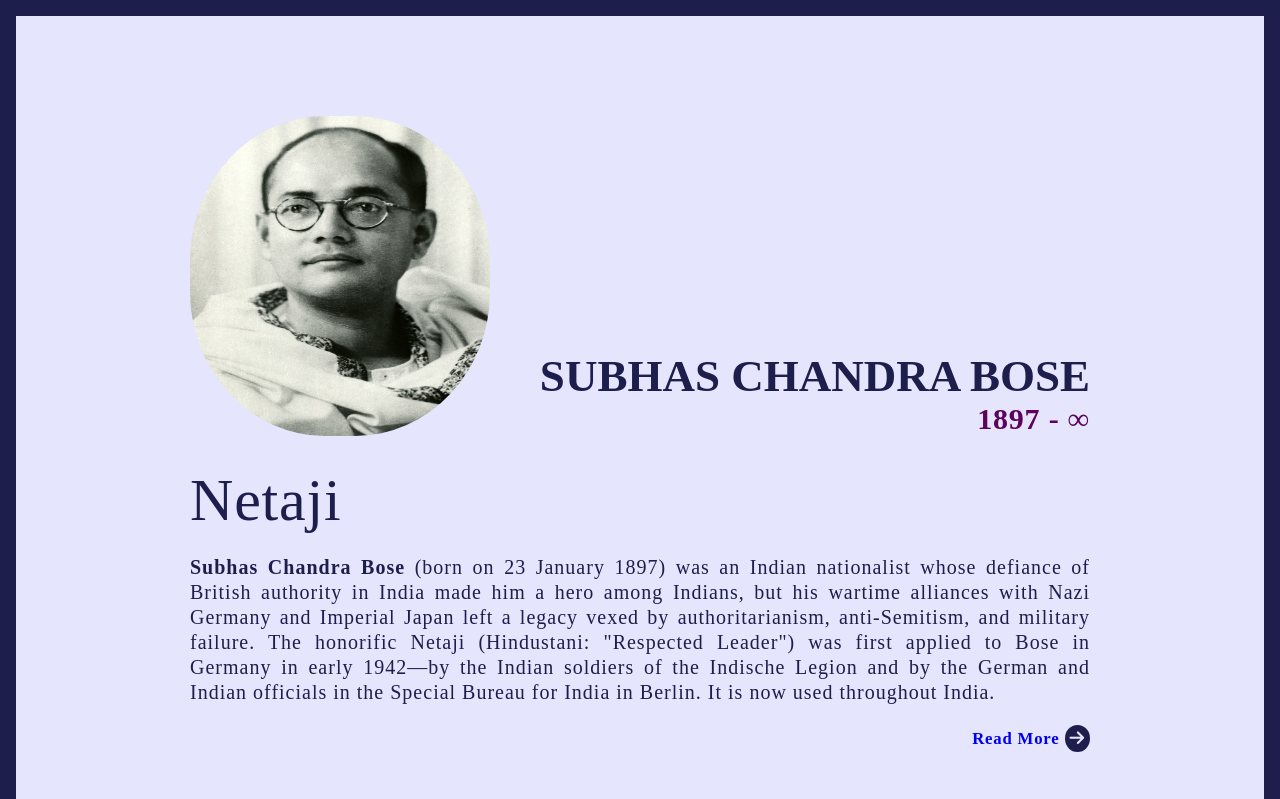
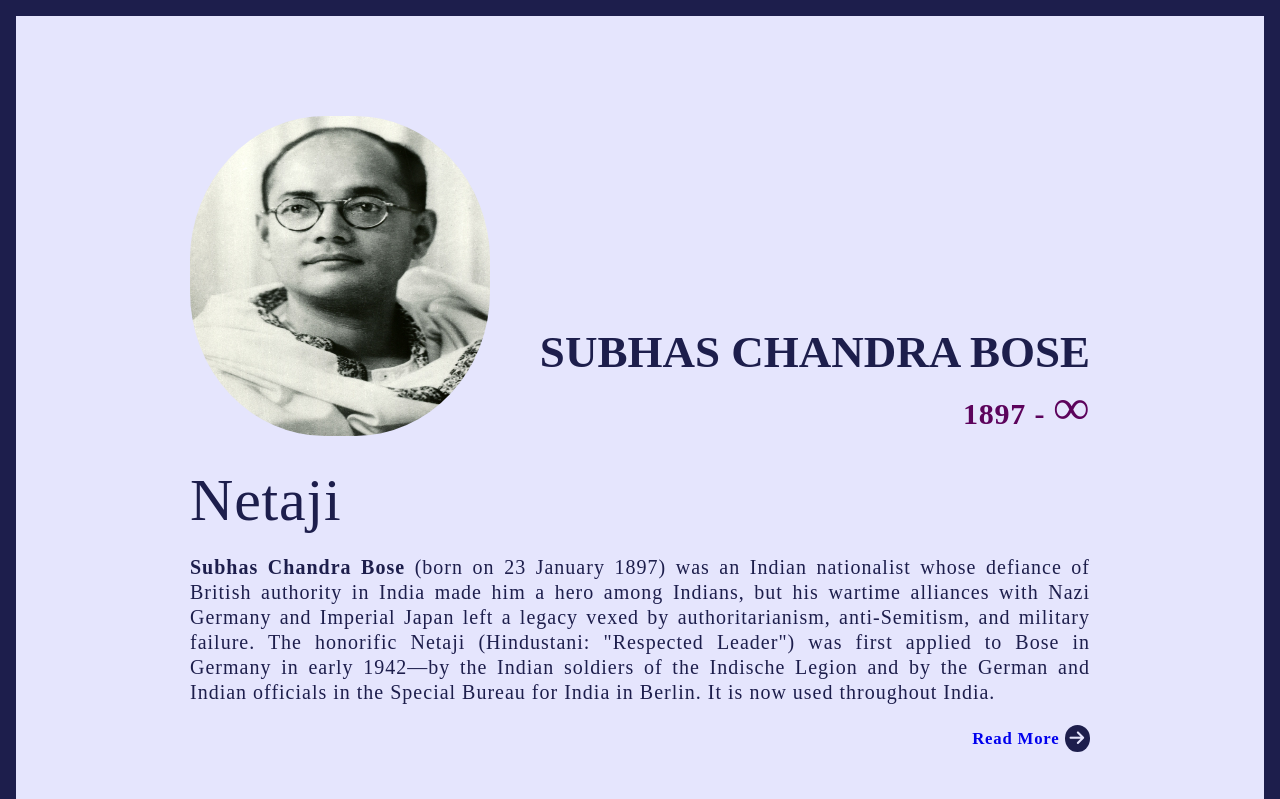
Before and after one commit to MonojKoley/tribute_page.github.io, a plain HTML site: page index.html in a window 1280 px wide. Shown: the top 799 px of the page. Drawn offline with Linux system fonts and the light colour scheme.

Commit message:
Update index.html

```diff
--- a/index.html
+++ b/index.html
@@ -15,7 +15,7 @@
                 </div>
                 <div>
                     <h1>Subhas Chandra Bose</h1>
-                    <h5>1897 - <span>&#8734;</span></h5>
+                    <h5>1897 - <span class="infinity">&#8734;</span></h5>
                 </div>
             </section>
             <section class="about_section">
```
